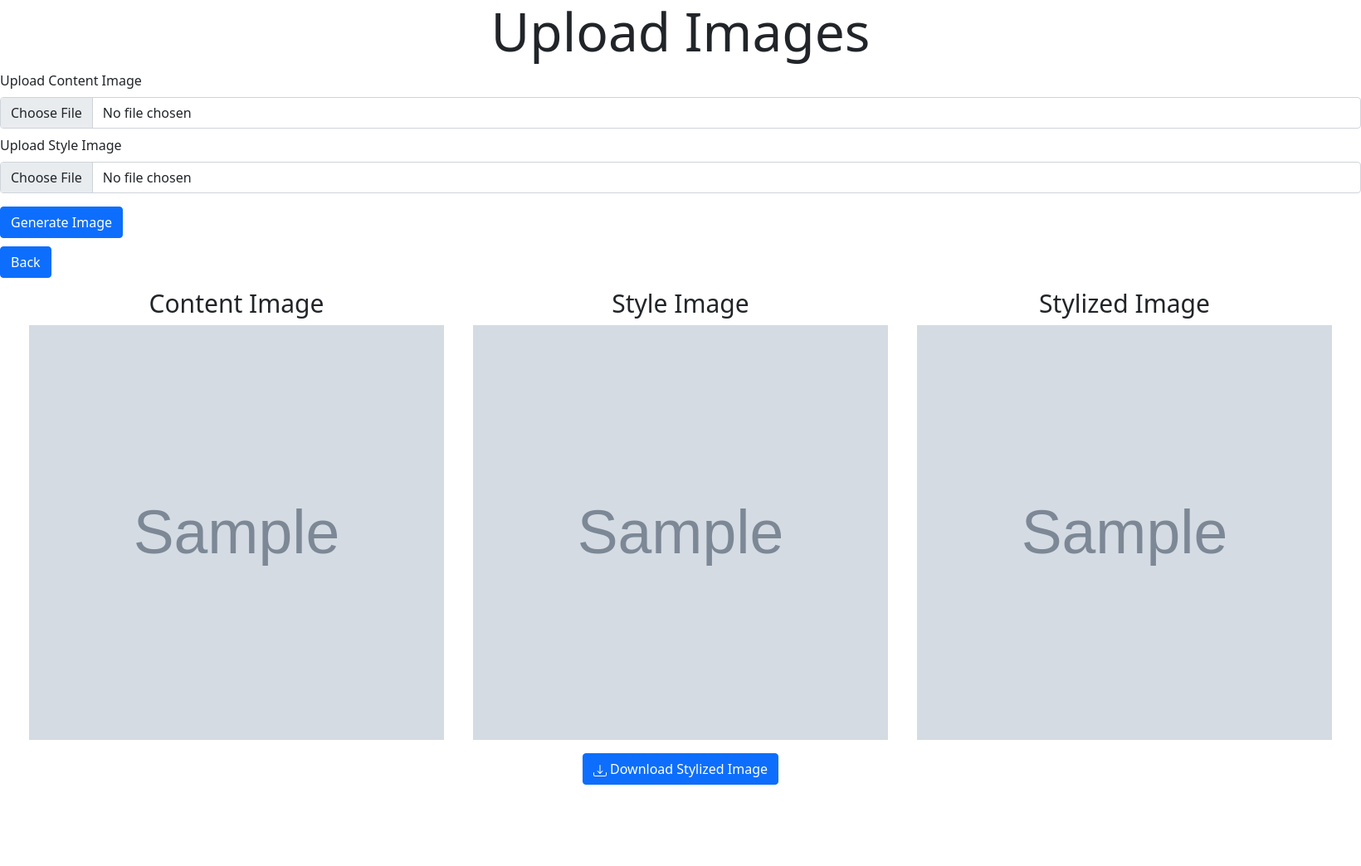
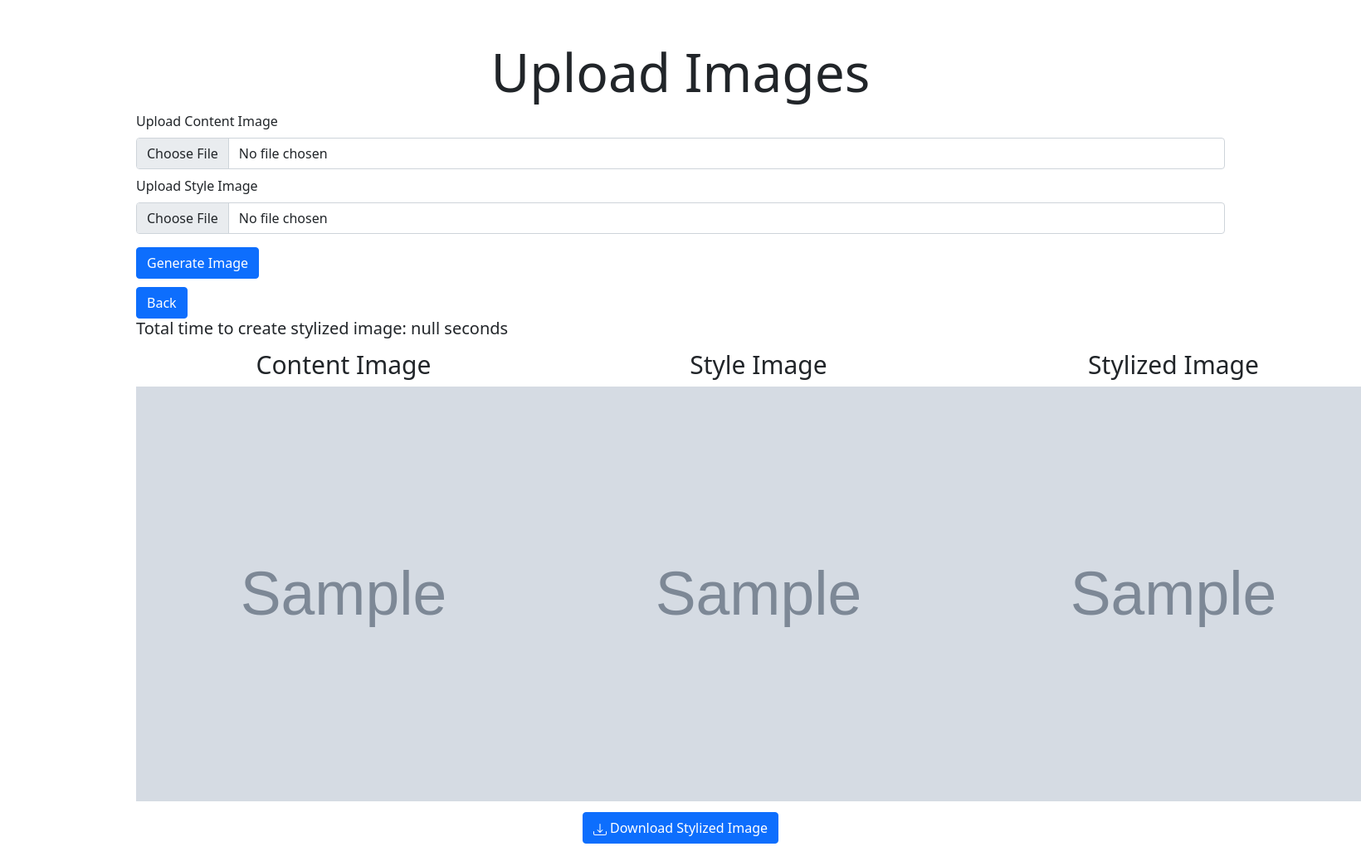
Before and after one commit to software-students-fall2022/final-project-project5-team5, a Flask app: template ml-client/templates/upload.html in a window 1640 px wide. Shown: the whole page at 83% size. Before the commit the page ends 946 px from the top, so only its background shows below. Run offline with Flask 2, Linux system fonts and the light colour scheme; the template is opened without the code that fills it: most values are stand-ins (such as "Sample title", 1, 10 or a date in 2020); grey boxes marked "Sample" are stand-in pictures.

Commit message:
added how many secs to create img

```diff
--- a/ml-client/static/css/style.css
+++ b/ml-client/static/css/style.css
@@ -7,6 +7,10 @@
     width:100%;
     flex-direction: row;
     justify-content: space-evenly;
+}
+
+.totalTime {
+  margin-top: 3%;
 }
 
 .imageContainer {
--- a/ml-client/templates/upload.html
+++ b/ml-client/templates/upload.html
@@ -7,6 +7,13 @@
         <script src="https://cdn.jsdelivr.net/npm/bootstrap@5.0.2/dist/js/bootstrap.bundle.min.js" integrity="sha384-MrcW6ZMFYlzcLA8Nl+NtUVF0sA7MsXsP1UyJoMp4YLEuNSfAP+JcXn/tWtIaxVXM" crossorigin="anonymous"></script>
         <link rel="stylesheet" href="{{ url_for('static', filename='css/style.css') }}"/>
         <title>Upload Images</title>
+        <style>
+            body {
+                margin-top: 3%;
+                margin-right: 10%;
+                margin-left: 10%;
+            }
+        </style>
     </head>
     <body>
         <h1 class="display-3 title">Upload Images</h1>
@@ -31,6 +38,7 @@
         <div class="spin hidden" id="spinnerDiv"></div>
 
         {% if stylizedImageURI %}
+            <h5 id="totalTime"></h5>
             <div class="results moveup">
                 <div class="imageContainer">
                     <h3 class="imageLabel lead">Content Image</h3>
@@ -56,10 +64,30 @@
         {% endif %}
 
         <script>
+            function timeCompleted() {
+                let currentTime = JSON.parse(localStorage.getItem("counter"));
+                currentTime += 1;
+                localStorage.setItem("counter", JSON.stringify(currentTime));
+            }
+
+            // start timer when generator button clicked
             document.getElementById("generateImg").addEventListener("click", function() {
+                let counter = 0;
+                localStorage.setItem("counter", JSON.stringify(counter));
                 document.getElementById("spinnerDiv").classList.remove("hidden");
+                let start = setInterval(timeCompleted, 1000);
             });
+
+            // display total time
+            let currentTime = JSON.parse(localStorage.getItem("counter"));
+            if (currentTime > 60) {
+                let mins = Math.floor(currentTime / 60);
+                let seconds = time - mins * 60;
+                document.getElementById("totalTime").innerText = `Total time to create stylized image: ${mins} mins ${seconds} secs`;
+            } else {
+                document.getElementById("totalTime").innerText = `Total time to create stylized image: ${currentTime} seconds`;
+            }
+
         </script>
-
     </body>
 </html>
```
